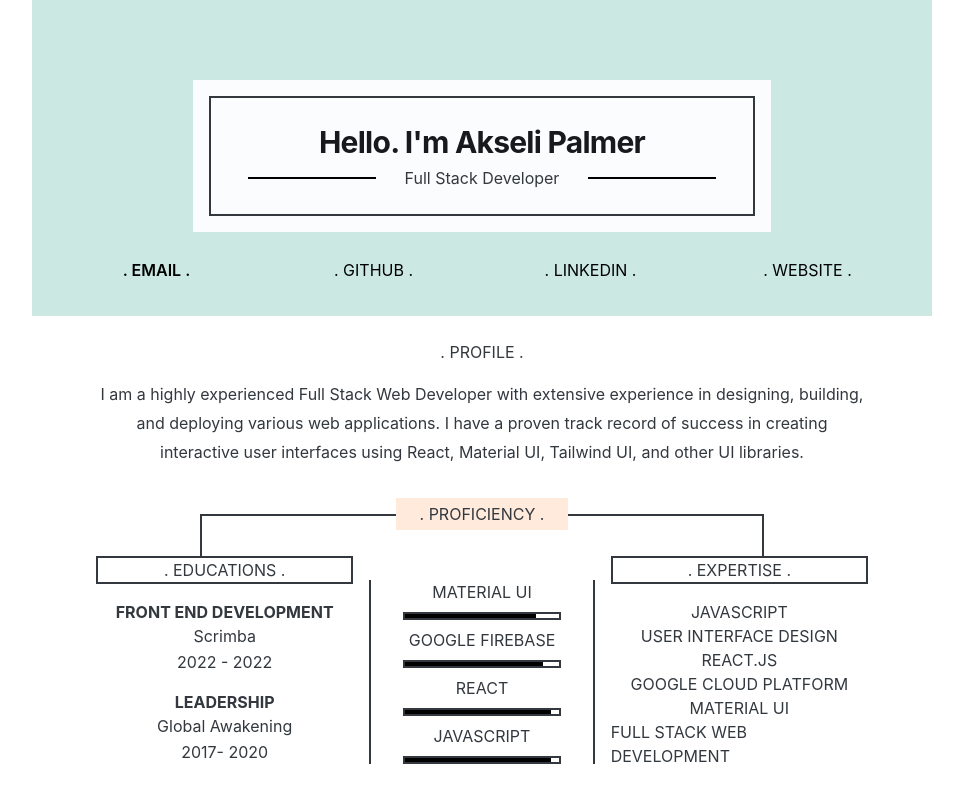
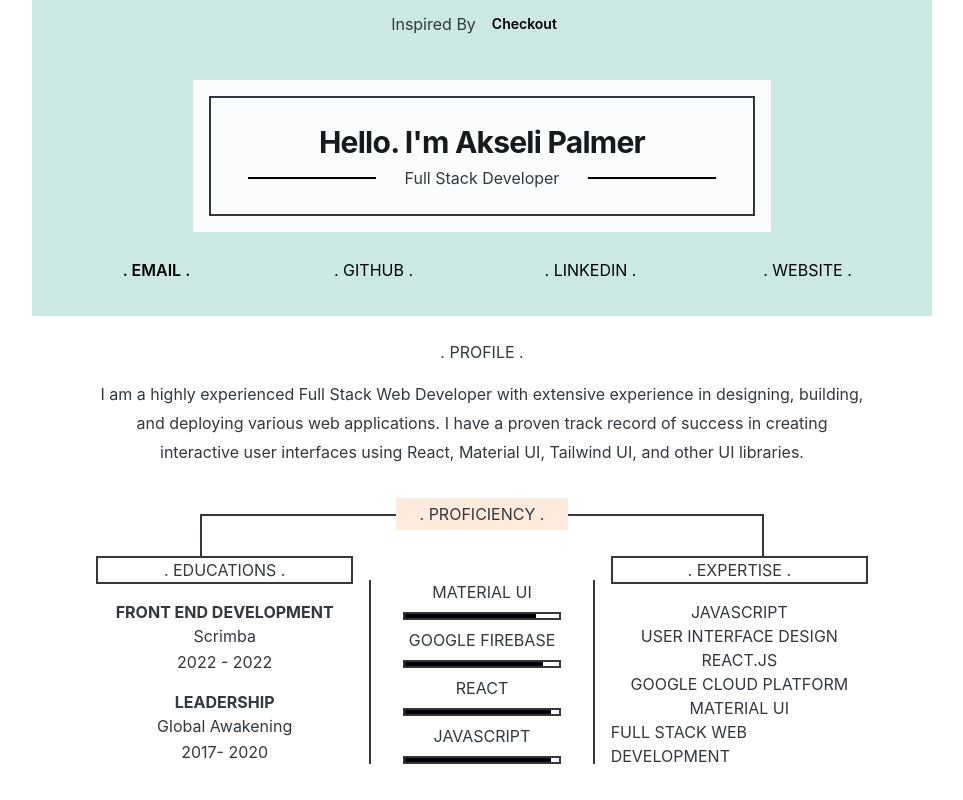
Before and after one commit to akselipalmer/resume-card, a React (Vite) app: page / in a window 1280 px wide. Shown: the top 800 px of the page, without its empty margins (158-1121 px from the left). Built offline with nearby package versions, Linux system fonts and the light colour scheme.

Commit message:
added inspired by section

```diff
--- a/src/Header Components/Header.jsx
+++ b/src/Header Components/Header.jsx
@@ -2,6 +2,7 @@ import { Box, Grid, Sheet, Typography } from "@mui/joy";
 import React from "react";
 import Contact from "./Contact";
 import Mailto from "./Mailto";
+import InspiredBy from "../InspiredBy";
 
 export default function Header() {
   return (
@@ -13,6 +14,7 @@ export default function Header() {
       sx={{ backgroundColor: "rgba(190, 227, 219, 0.8)" }}
     >
       <Grid xs={12} sm={10} md={8} wrap="wrap" pt={10}>
+        <InspiredBy />
         <Sheet sx={{ p: 2 }}>
           <Sheet
             sx={{
--- /dev/null
+++ b/src/InspiredBy.jsx
@@ -0,0 +1,37 @@
+import { Box, Button, Link, Tooltip, Typography } from "@mui/joy";
+import React from "react";
+export default function InspiredBy() {
+  return (
+    <Tooltip
+      title="A huge thanks for the design inspired by this Dribbble Resume. Check out their page to view the original design and to see more awesome resumes!
+
+I built this page using React and Joy UI
+
+    "
+      sx={{ maxWidth: 400, px: 2, py: 1 }}
+    >
+      <Box
+        display="flex"
+        alignItems="center"
+        position="absolute"
+        top={5}
+        left="50%"
+        py={0.1}
+        px={2}
+        sx={{
+          transform: "translateX(-50%)",
+        }}
+      >
+        <Typography>Inspired By</Typography>
+        <Button
+          sx={{ color: "black" }}
+          variant="text"
+          component={Link}
+          href="https://dribbble.com/shots/21147961-Minimal-Resume-Template?utm_source=Clipboard_Shot&utm_campaign=Resume-CV&utm_content=Minimal%20Resume%20Template&utm_medium=Social_Share&utm_source=Clipboard_Shot&utm_campaign=Resume-CV&utm_content=Minimal%20Resume%20Template&utm_medium=Social_Share"
+        >
+          Checkout
+        </Button>
+      </Box>
+    </Tooltip>
+  );
+}
```
